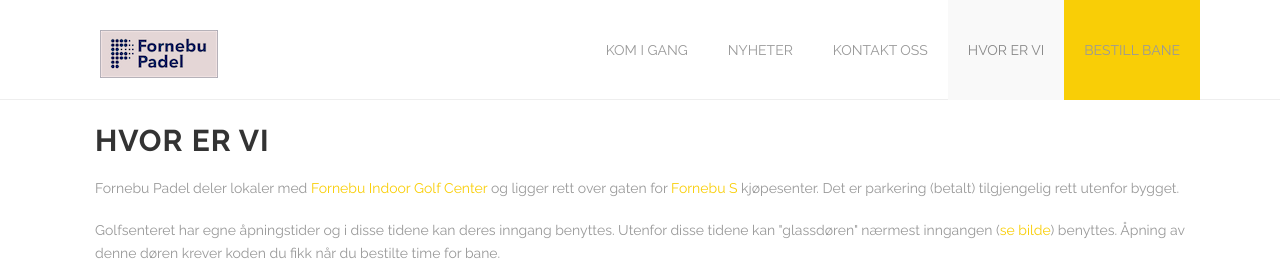
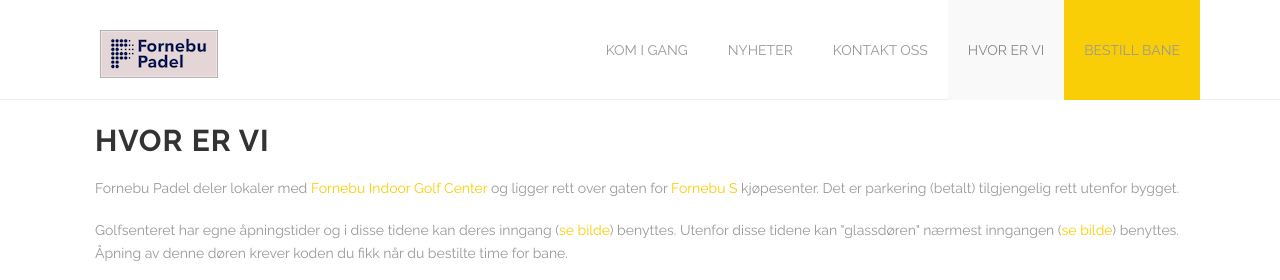
Before and after one commit to fornebu-padel/fornebu-padel.github.io, a Jekyll site: the page built from hvor-er-vi.html, in a window 1280 px wide, cut to the strip 0-280 px from the top of the page. Built offline with Jekyll 4.4.1, drawn with Linux system fonts in a browser that asks for light colours.

Commit message:
Wrote utstyr text and fixed entrance pictures

```diff
--- a/css/custom.css
+++ b/css/custom.css
@@ -61,3 +61,8 @@
 	float: left;
 	margin-right: 20px;
 }
+
+div#instafeed img {
+	margin-right: 10px;
+	margin-bottom: 10px;
+}
--- a/hvor-er-vi.html
+++ b/hvor-er-vi.html
@@ -9,10 +9,13 @@
     <div class='large-12 columns'>
     	<h2>Hvor er vi</h2>
     	<p>Fornebu Padel deler lokaler med <a href="http://www.figc.no" target="_blank">Fornebu Indoor Golf Center</a> og ligger rett over gaten for <a href="http://www.fornebu-s.no/" target="_blank">Fornebu S</a> kjøpesenter. Det er parkering (betalt) tilgjengelig rett utenfor bygget.</p>
-    	<p>Golfsenteret har egne åpningstider og i disse tidene kan deres inngang benyttes. Utenfor disse tidene kan "glassdøren" nærmest inngangen (<a href="#" data-reveal-id="myModal">se bilde</a>) benyttes. Åpning av denne døren krever koden du fikk når du bestilte time for bane.</p>
-      <div id="myModal" class="reveal-modal" data-reveal aria-labelledby="modalTitle" aria-hidden="true" role="dialog">
-        <p class="lead">Info om inngang via glassdør...</p>
-        <img alt="fornebu-padel-glass-door" src="/images/glass-door.jpg" />
+    	<p>Golfsenteret har egne åpningstider og i disse tidene kan deres inngang (<a href="#" data-reveal-id="figc-entrance-modal">se bilde</a>) benyttes. Utenfor disse tidene kan "glassdøren" nærmest inngangen (<a href="#" data-reveal-id="fb-entrance-modal">se bilde</a>) benyttes. Åpning av denne døren krever koden du fikk når du bestilte time for bane.</p>
+      <div id="figc-entrance-modal" class="reveal-modal" data-reveal aria-labelledby="modalTitle" aria-hidden="true" role="dialog">
+        <img alt="fornebu-padel-glass-door" src="/images/figc-inngang.png" />
+        <a class="close-reveal-modal" aria-label="Close">&#215;</a>
+      </div>
+      <div id="fb-entrance-modal" class="reveal-modal" data-reveal aria-labelledby="modalTitle" aria-hidden="true" role="dialog">
+        <img alt="fornebu-padel-glass-door" src="/images/fb-inngang.png" />
         <a class="close-reveal-modal" aria-label="Close">&#215;</a>
       </div>
     	<div class="google-maps">
--- a/index.html
+++ b/index.html
@@ -100,7 +100,7 @@
 <div class='row'>
   <div class='large-12 columns'>
     <h3>
-      Fornebu Padel på Instagram (<a href='https://www.instagram.com/fornebupadel' target="_blank"'>se mer</a>)
+      Fornebu Padel på Instagram ( <a href='https://www.instagram.com/fornebupadel' target="_blank"'>se mer</a> )
     </h3>
     <div id="instafeed"></div>
     <div class='spacing'></div>
```
Also changed, not shown: _layouts/default.html (+10 -0 lines), _posts/2016-12-21-apningstider.markdown (added, +14 -0 lines), _posts/2016-12-21-myk-lansering.markdown (renamed from _posts/2016-12-15-myk-lansering.markdown, +4 -6 lines), utstyr.html (+4 -4 lines), images/fb-inngang.png (added), images/figc-inngang.png (added), images/opening-hours.jpg (added), 1 other file.
